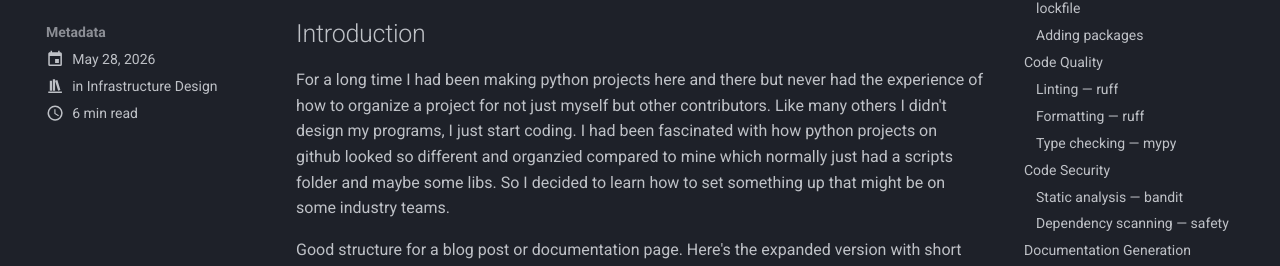
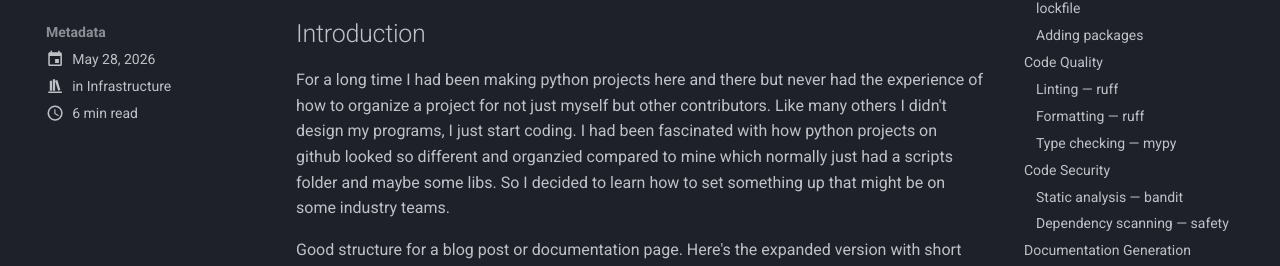
Before and after one commit to StrafeNDestroy/strafekit, an MkDocs documentation site: the page built from docs/blog/posts/2026-05-28-infrastructure-design.md, in a window 1280 px wide. Shown: the part 277-543 px from the top of the page. Built offline with MkDocs 1.6.1 and Material for MkDocs 9.7.7, drawn with Linux system fonts in a browser that asks for light colours; comment, search, counter and statistics services are not loaded.

```diff
--- a/docs/blog/posts/2026-05-28-infrastructure-design.md
+++ b/docs/blog/posts/2026-05-28-infrastructure-design.md
@@ -3,7 +3,7 @@
 authors:
   - strafendestroy
 categories:
-  - Infrastructure Design
+  - Infrastructure
 ---
 
 # Industry Infrastructure
```
